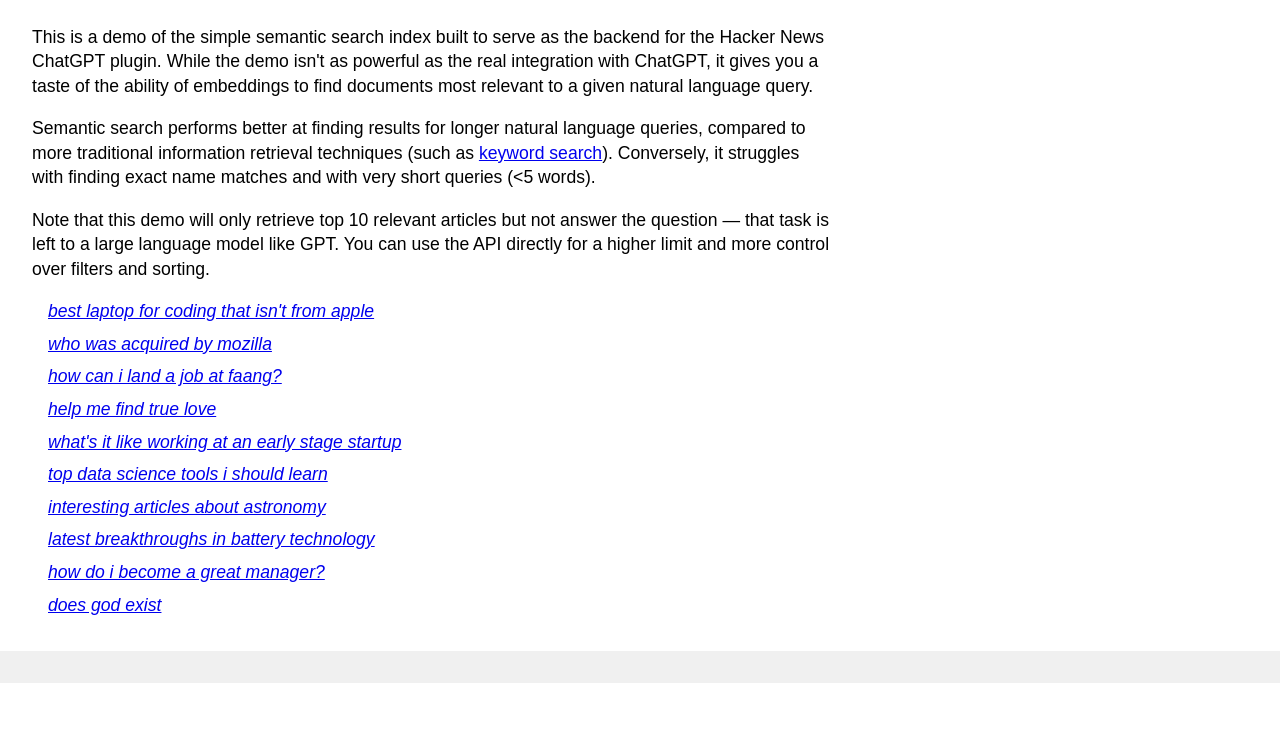
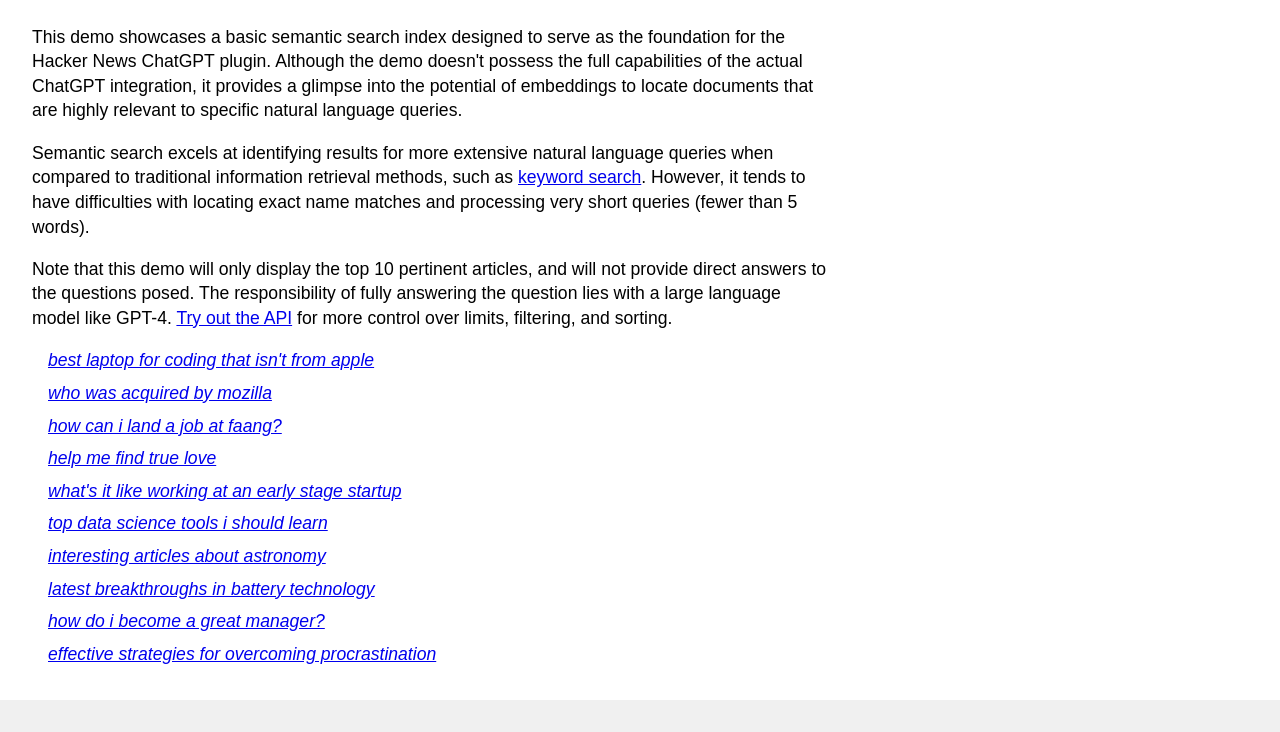
Before and after one commit to anantn/hn-chatgpt-plugin, a plain HTML site: page api-server/static/index.html in a window 1280 px wide. Shown: the part 155-887 px from the top of the page. Before the commit the page ends 838 px from the top, so only its background shows below. Drawn offline with Linux system fonts and the light colour scheme.

Commit message:
Update README and example questions

```diff
--- a/api-server/static/index.html
+++ b/api-server/static/index.html
@@ -175,24 +175,26 @@
             "interesting articles about astronomy",
             "latest breakthroughs in battery technology",
             "how do i become a great manager?",
-            "does god exist"
+            "effective strategies for overcoming procrastination"
         ]
         var placeholderText = `
         <div id="placeholder-text">
             <p>
-                This is a demo of the simple semantic search index built to serve as the backend for the Hacker
-                News ChatGPT plugin. While the demo isn't as powerful as the real integration with ChatGPT, it gives you
-                a taste of the ability of embeddings to find documents most relevant to a given natural language query.
+                This demo showcases a basic semantic search index designed to serve as the foundation for the
+                Hacker News ChatGPT plugin. Although the demo doesn't possess the full capabilities of the actual
+                ChatGPT integration, it provides a glimpse into the potential of embeddings to locate documents
+                that are highly relevant to specific natural language queries.
             <p>
-                Semantic search performs better at finding results for longer natural language queries, compared
-                to more traditional information retrieval techniques (such as
-                <a href="https://hn.algolia.com">keyword search</a>). Conversely, it struggles
-                with finding exact name matches and with very short queries (<5 words).
+                Semantic search excels at identifying results for more extensive natural language queries when
+                compared to  traditional information retrieval methods, such as
+                <a href="https://hn.algolia.com">keyword search</a>. However, it tends to have difficulties
+                with locating exact name matches and processing very short queries (fewer than 5 words).
             </p>
             <p>
-                Note that this demo will only retrieve top 10 relevant articles but not answer the question &mdash;
-                that task is left to a large language model like GPT. You can use the API directly for a higher limit
-                and more control over filters and sorting.
+                Note that this demo will only display the top 10 pertinent articles, and will not provide
+                direct answers to the questions posed. The responsibility of fully answering the question lies with
+                a large language model like GPT-4.
+                <a href="/docs">Try out the API</a> for more control over limits, filtering, and sorting.
             </p>
             <ul id="example-queries">
                 {questions}
```
Also changed, not shown: README.md.
